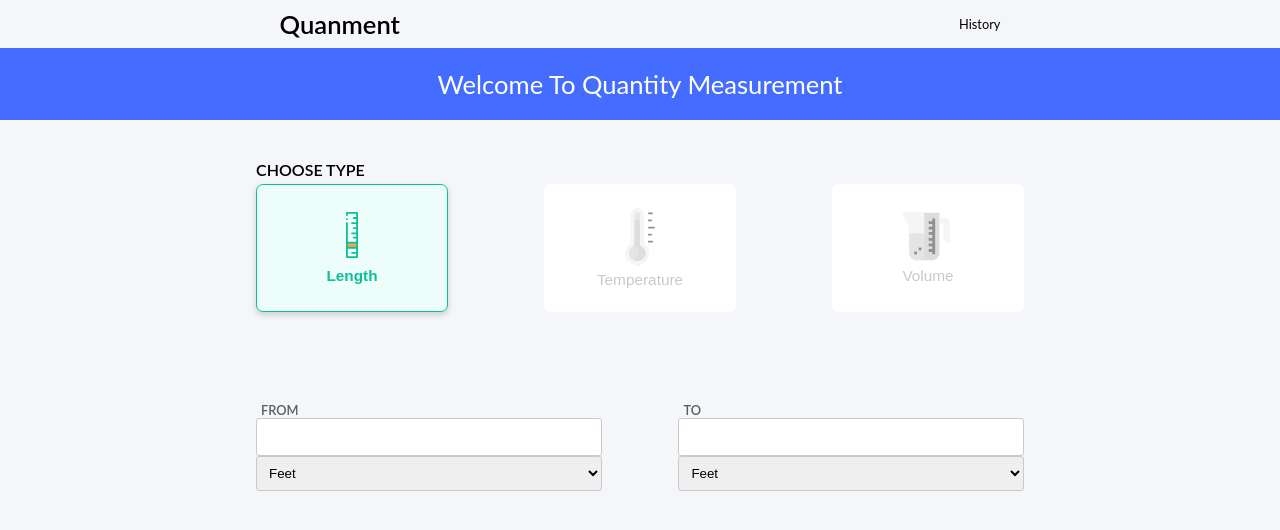
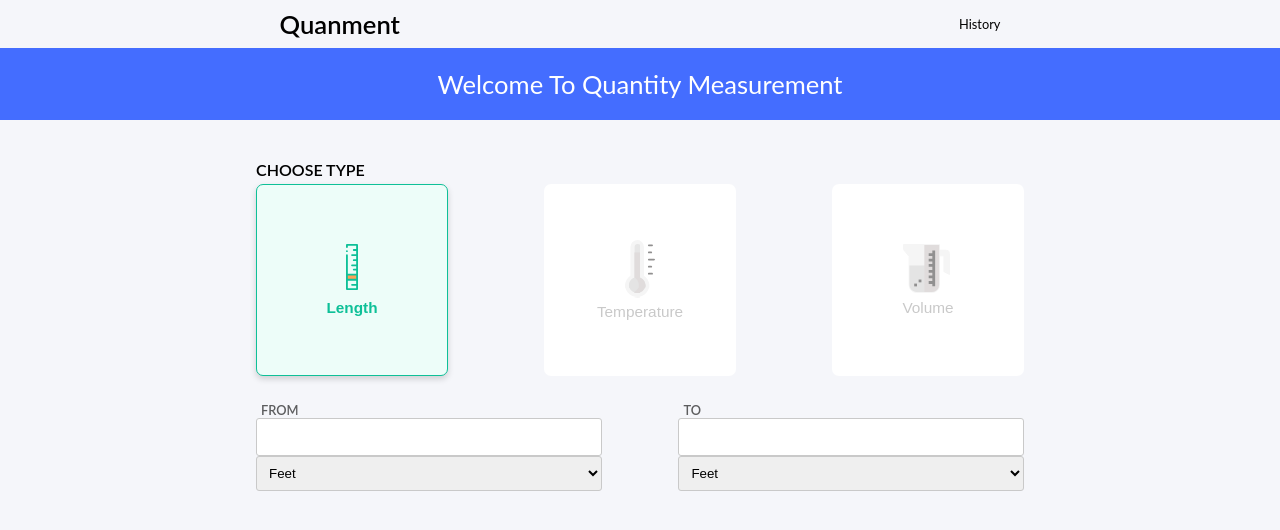
Before and after one commit to seema1611/QuantityMeasurement-UI, a React (Create React App) app: page / in a window 1280 px wide. Shown: the top 530 px of the page. Built offline with nearby package versions, Linux system fonts and the light colour scheme.

Commit message:
REFACTORED: refactor the input type of quantities

```diff
--- a/src/components/UnitValues.jsx
+++ b/src/components/UnitValues.jsx
@@ -5,7 +5,7 @@ class UnitValues extends Component {
     return (
       <div id={this.props.name}>
         <span id="converter-table-name">{this.props.name}</span>
-        <input type="text" />
+        <input type="number"/>
         <select>
           {this.props.units.map((unit) => (
             <option>{unit}</option>
--- a/src/css/styles.scss
+++ b/src/css/styles.scss
@@ -55,15 +55,18 @@ header {
     align-items: center;
     justify-content: center;
     font-size: 2vw;
+    cursor: default;
   }
 
   #header-quanment {
     font-weight: 600;
     font-size: 2vw;
+    cursor: default;
   }
 
   #header-history {
     font-size: 1vw;
+    cursor: default;
   }
 }
 
@@ -81,6 +84,7 @@ header {
     font-weight: 600;
     width: 100%;
     margin-bottom: 5px;
+    cursor: default;
   }
 
   #quantity {
@@ -96,7 +100,7 @@ header {
   #Temperature-active,
   #Volume-active {
     width: 25%;
-    height: 100%;
+    height: 150%;
     margin-bottom: 20px;
     display: flex;
     flex-direction: column;
```
